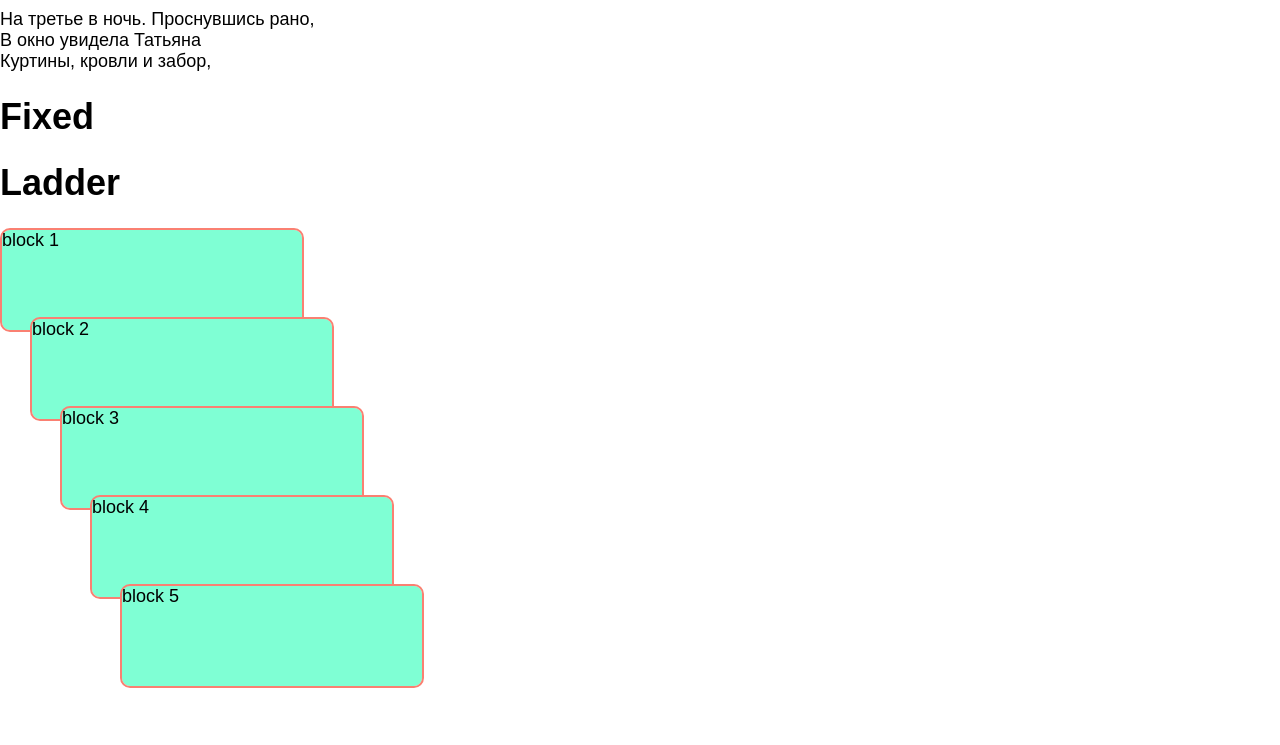
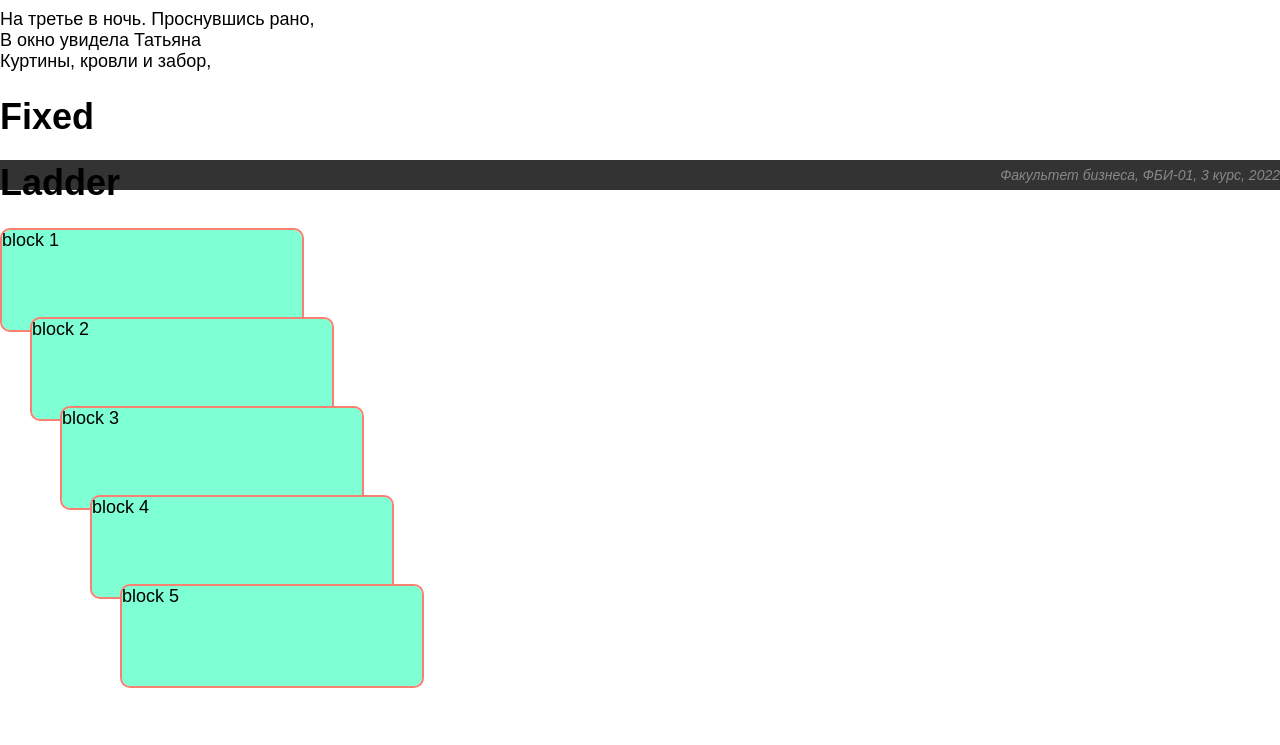
Before and after one commit to sirboundless9/web_prog_2, a plain HTML site: page lab5.html in a window 1280 px wide. Shown: the part 610-1355 px from the top of the page. Drawn offline with Linux system fonts and the light colour scheme.

Commit message:
Липкий футер

```diff
--- a/lab5.html
+++ b/lab5.html
@@ -28,6 +28,11 @@
                 text-align: right;
                 font-size: 14px;
                 height: 30px;
+                width: 100%;
+                position: fixed;
+                z-index: -1;
+                bottom: 0;
+                left: 0;
             }
             .a {
                 background-color: antiquewhite;
@@ -70,7 +75,6 @@
                 background-clip: content-box;
                 border: 3px khaki solid;
                 border-radius: 30px;
-                z-index: auto;
                 z-index: 2;
             }
         </style>
```
